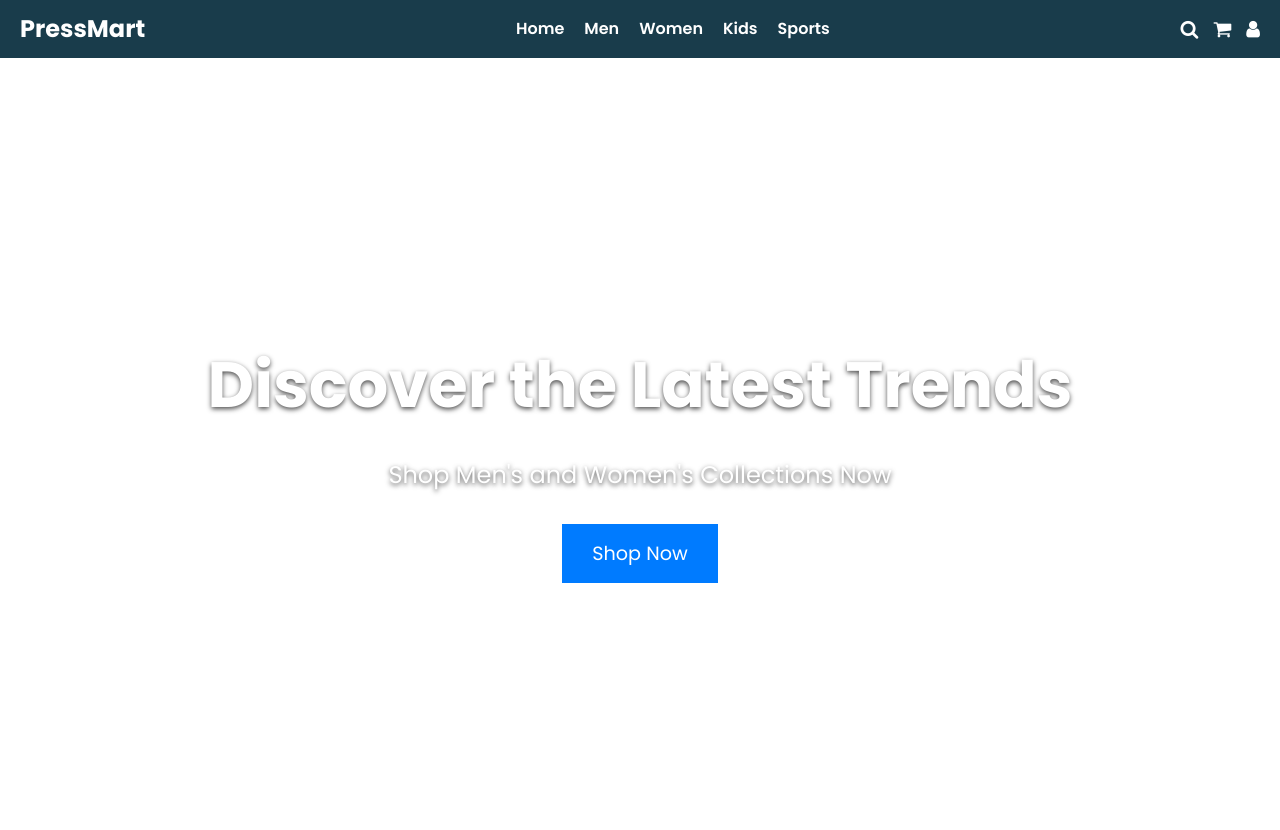
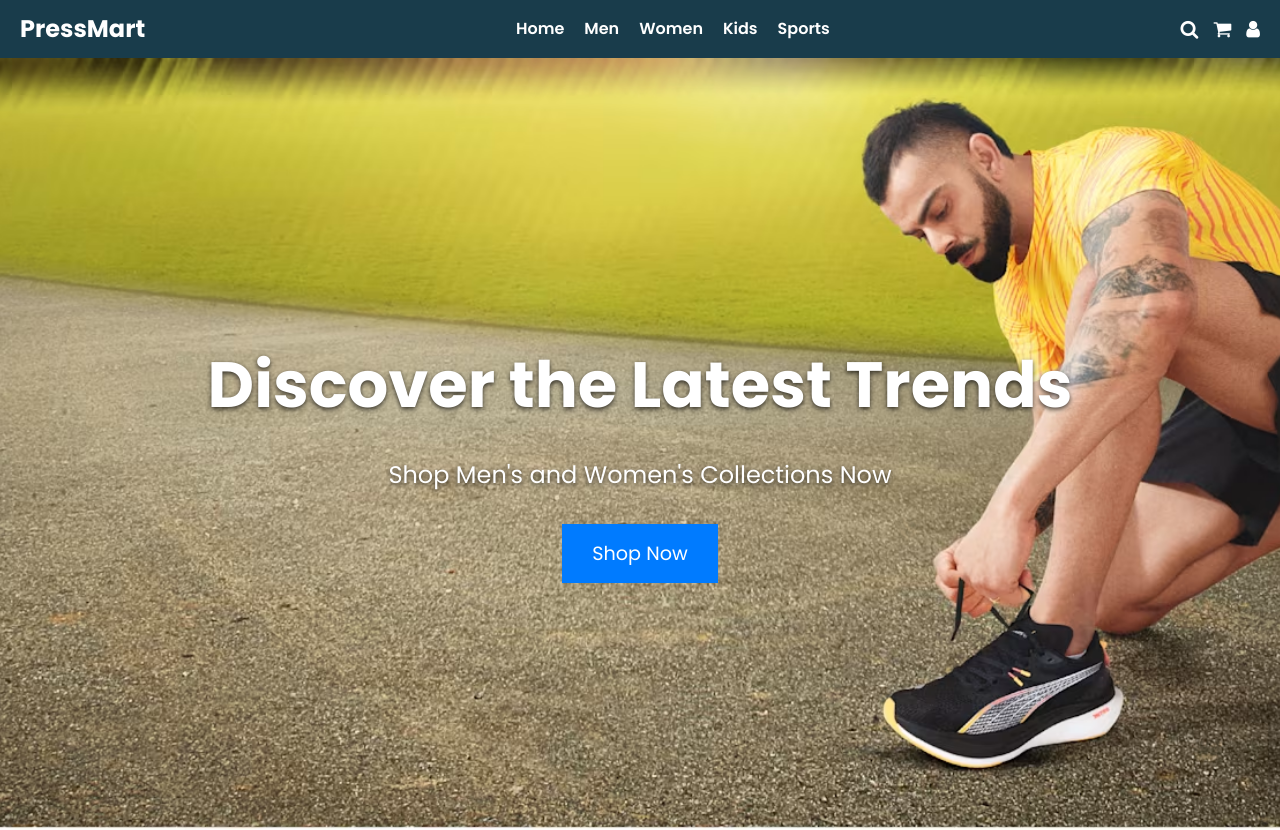
Before and after one commit to Dhruvtikariya/dhruvtikariya.in, a plain HTML site: page index.html in a window 1280 px wide. Shown: the top 830 px of the page. Drawn offline with Linux system fonts and the light colour scheme; files whose address does not match are found by name.

Commit message:
Update index.html

```diff
--- a/index.html
+++ b/index.html
@@ -130,7 +130,7 @@
         .hero {
             position: relative;
             height: 100vh;
-            background: url('../Website/Images/ca0328f90cb44ff7ff26e67364bb996d4ba8083c.avif') no-repeat center center/cover;
+            background: url('Images/ca0328f90cb44ff7ff26e67364bb996d4ba8083c.avif') no-repeat center center/cover;
             display: flex;
             align-items: center;
             justify-content: center;
```
